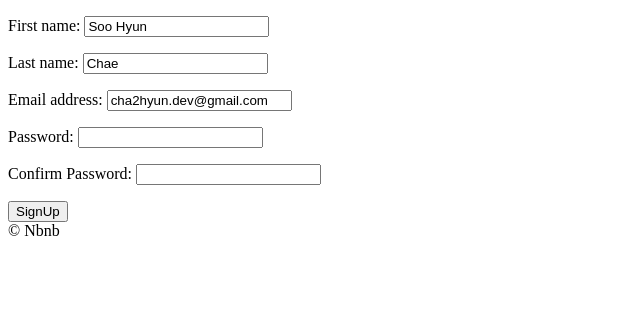
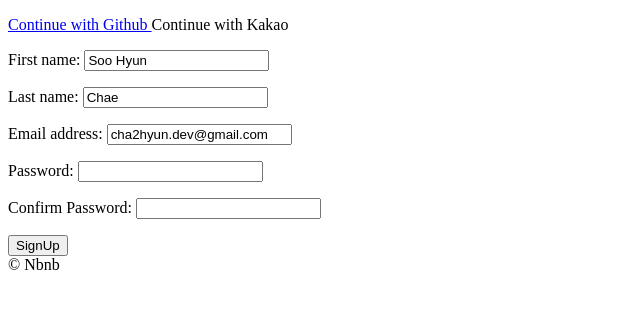
Before and after one commit to cha2hyun/airbnb-clone, a Django app: page /users/signup in a window 1280 px wide. Shown: the part 78-387 px from the top of the page, without its empty margins (0-640 px from the left). Run offline with Django 3.2, Linux system fonts and the light colour scheme.

Commit message:
Github Login

```diff
--- /dev/null
+++ b/templates/partials/social_login.html
@@ -0,0 +1,8 @@
+<div>
+    <a href="{% url 'users:github-login'%}">
+        Continue with Github
+    </a>
+    <a>
+        Continue with Kakao
+    </a>
+</div>
--- a/templates/users/login.html
+++ b/templates/users/login.html
@@ -9,6 +9,7 @@
 {% endblock search-bar %}
 
 {% block content %}
+    {% include 'partials/social_login.html' %}
     <form method="POST" action="{% url "users:login" %}">
         {% csrf_token %}
         {{form.as_p}}
--- a/templates/users/signup.html
+++ b/templates/users/signup.html
@@ -9,6 +9,7 @@
 {% endblock search-bar %}
 
 {% block content %}
+    {% include 'partials/social_login.html' %}
     <form method="POST" action="{% url "users:signup" %}">
         {% csrf_token %}
         {{form.as_p}}
--- a/users/admin.py
+++ b/users/admin.py
@@ -19,6 +19,7 @@ class CustomUserAdmin(UserAdmin):
                     "language",
                     "currency",
                     "superhost",
+                    "login_method",
                 )
             }
         ),
@@ -38,4 +39,6 @@ class CustomUserAdmin(UserAdmin):
         "is_staff",
         "is_superuser",
         "email_verified",
+        "email_secret",
+        "login_method",
     )
--- a/users/models.py
+++ b/users/models.py
@@ -34,6 +34,15 @@ class User(AbstractUser):
         (CURRENCY_KRW, "KRW")
     )
 
+    LOGIN_EMAIL = "email"
+    LOGIN_GITHUB = "github"
+    LOGIN_KAKAO = "kakao"
+    LOGIN_CHOICES = (
+        (LOGIN_EMAIL, "Email"),
+        (LOGIN_GITHUB, "Github"),
+        (LOGIN_KAKAO, "Kakao"),
+    )
+
     avatar = models.ImageField(upload_to="avatars", blank=True)
     gender = models.CharField(choices=GENDER_CHOICES, max_length=10, blank=True)
     bio = models.TextField(blank=True)
@@ -43,6 +52,7 @@ class User(AbstractUser):
     superhost = models.BooleanField(default=False)
     email_verified = models.BooleanField(default=False)
     email_secret = models.CharField(max_length=20, default="", blank=True)
+    login_method = models.CharField(max_length=50, choices=LOGIN_CHOICES, default=LOGIN_EMAIL)
 
     def verify_email(self):
         if self.email_verified is False:
--- a/users/urls.py
+++ b/users/urls.py
@@ -4,8 +4,9 @@ from . import views
 app_name = "users"
 urlpatterns = [
     path("login", views.LoginView.as_view(), name="login"),
+    path("login/github", views.github_login, name="github-login"),
+    path("login/github/callback", views.github_callback, name="github-callback"),
     path("logout", views.log_out, name="logout"),
     path("signup", views.SignUpView.as_view(), name="signup"),
     path("verify/<str:key>", views.complete_verification, name="complete-verification"),
-
 ]
--- a/users/views.py
+++ b/users/views.py
@@ -1,3 +1,5 @@
+import os
+import requests
 from django.views import View
 from django.views.generic import FormView
 from django.urls import reverse_lazy
@@ -57,3 +59,68 @@ def complete_verification(request, key):
         #to do : add error message
         pass
     return redirect(reverse("core:home"))
+
+
+def github_login(request):
+    client_id = os.environ.get("GH_ID")
+    redirect_uri = "http://127.0.0.1:8080/users/login/github/callback"
+    return redirect(
+        f"https://github.com/login/oauth/authorize?client_id={client_id}&redirect_uri={redirect_uri}&scope=read:user"
+    )
+
+class GithubException(Exception):
+    pass
+
+def github_callback(request):
+    try:
+        client_id = os.environ.get("GH_ID")
+        client_secret = os.environ.get("GH_SECRET")
+        code = request.GET.get("code", None)
+        if code is not None:
+            token_request = requests.post(
+                f"https://github.com/login/oauth/access_token?client_id={client_id}&client_secret={client_secret}&code={code}",
+                headers={"Accept": "application/json"},
+            )
+            token_json = token_request.json()
+            error = token_json.get("error", None)
+            if error is not None:
+                raise GithubException()
+            else:
+                access_token = token_json.get("access_token")
+                profile_request = requests.get(
+                    "https://api.github.com/user",
+                    headers={
+                        "Authorization": f"token {access_token}",
+                        "Accept": "application/json",
+                    },
+                )
+                profile_json = profile_request.json()
+                username = profile_json.get("login", None)
+                if username is not None:
+                    name = profile_json.get("name")
+                    email = profile_json.get("email")
+                    bio = profile_json.get("bio")
+                    try:
+                        user = models.User.objects.get(email=email)
+                        if user.login_method != models.User.LOGIN_GITHUB:
+                            raise GithubException()
+                    except models.User.DoesNotExist:
+                        user = models.User.objects.create(
+                            email=email,
+                            first_name=name,
+                            username=email,
+                            bio=bio,
+                            login_method=models.User.LOGIN_GITHUB,
+                        )
+                        user.set_unusable_password()
+                        user.save()
+                    login(request, user)
+                    return redirect(reverse("core:home"))
+                else:
+                    raise GithubException()
+
+        else:
+            raise GithubException()
+    except GithubException:
+        # send error message
+        return redirect(reverse("users:login"))
```
Also changed, not shown: README.md, users/migrations/0007_user_login_method.py (added), 1 other file.
